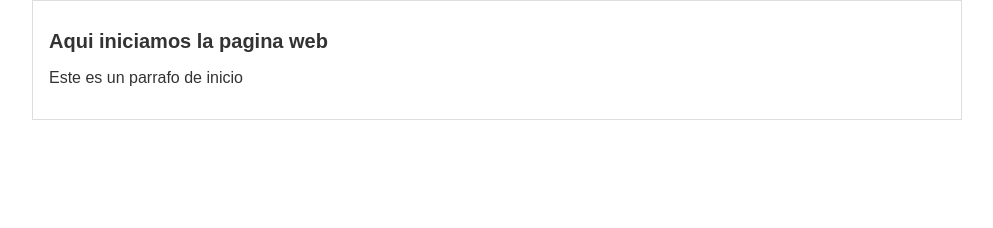
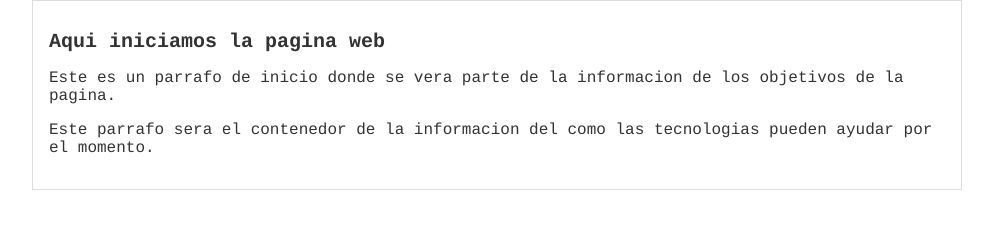
Before and after one commit to noelandia/noelandia.github.io, a plain HTML site: page index.html in a window 1280 px wide. Shown: the whole page, without its empty margins (143-1136 px from the left). Drawn offline with Linux system fonts and the light colour scheme.

Commit message:
Agregado el contenido adicional de la pagina

```diff
--- a/css/estilos.css
+++ b/css/estilos.css
@@ -2,7 +2,7 @@ body
 {
     color: #333;
     text-align: center;
-    font-family: "Arial";
+    font-family: "Courier";
     font-size: 16px;
     margin: 0;
     padding: 0;
--- a/index.html
+++ b/index.html
@@ -7,7 +7,8 @@
         <div id="container">
             <div id="post">
                 <h1>Aqui iniciamos la pagina web</h1>
-                <p>Este es un parrafo de inicio</p>
+                <p>Este es un parrafo de inicio donde se vera parte de la informacion de los objetivos de la pagina.</p>
+                <p>Este parrafo sera el contenedor de la informacion del como las tecnologias pueden ayudar por el momento.</p>
             </div>
         </div>
     </body>
```
